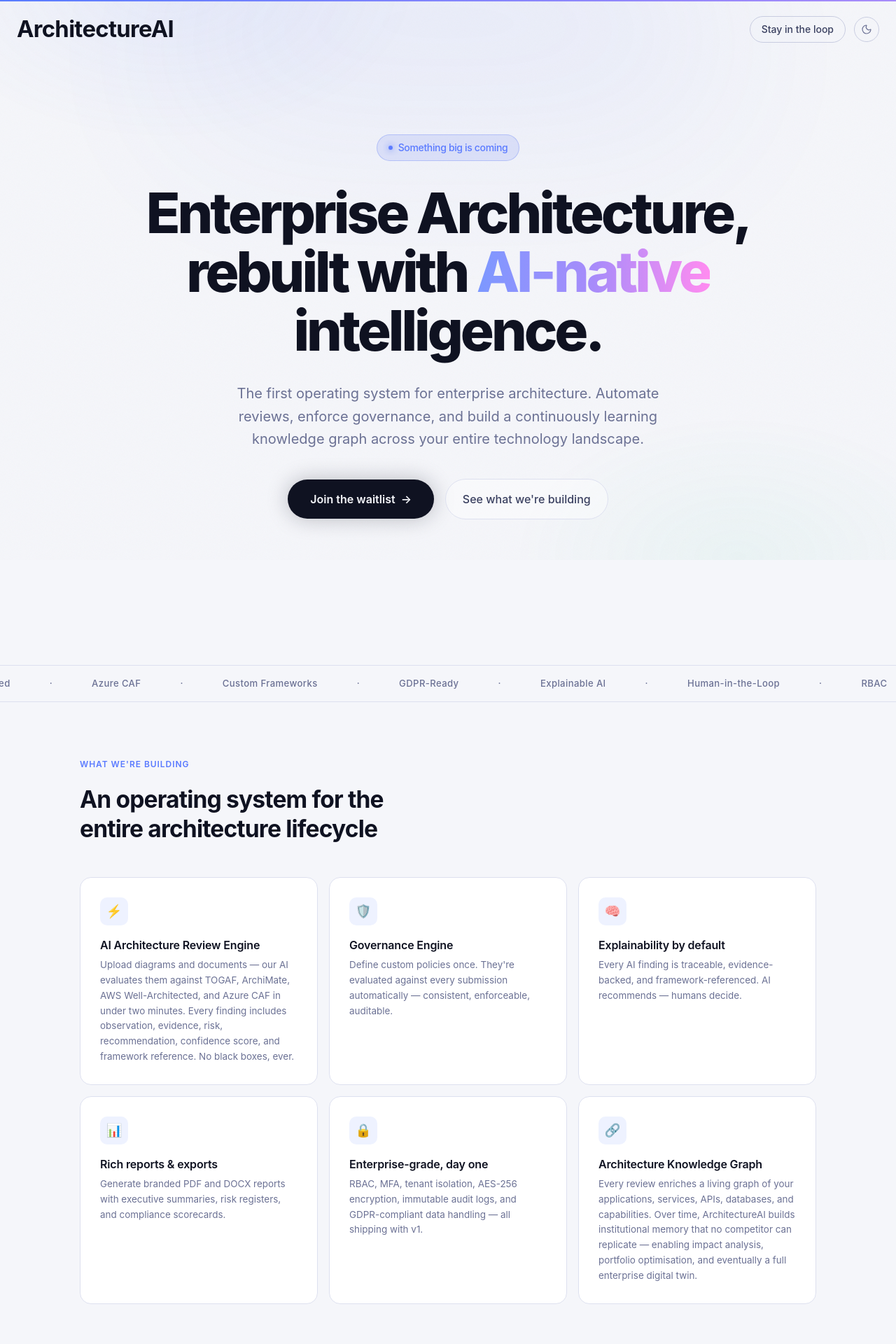
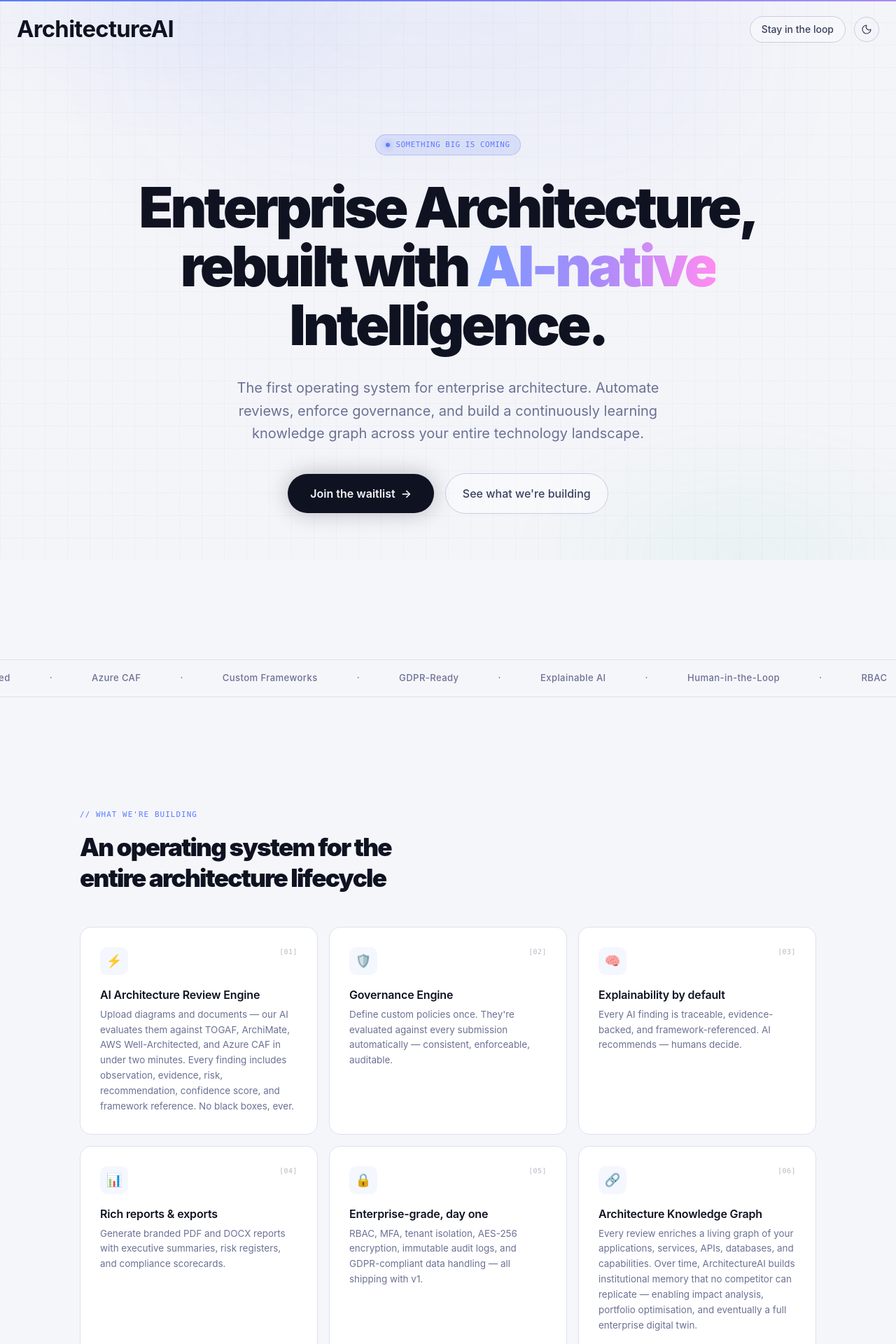
Before and after one commit to Spark-Border/architectureai-waitlist, a Next.js app: page / in a window 1280 px wide. Shown: the top 1920 px of the page at 70% size. Built offline with nearby package versions, Linux system fonts and the light colour scheme.

Commit message:
refactor: enhance UI design with improved typography, refined border colors, interactive hover states, and engineering grid background overlay.

```diff
--- a/src/app/globals.css
+++ b/src/app/globals.css
@@ -18,6 +18,7 @@
   --green-dim:   #1a4d3a;
   --red:         #f87171;
   --scrollbar-thumb: #222840;
+  --grid-color:  rgba(255, 255, 255, 0.018);
 }
 
 /* ─── Light theme ────────────────────────────────────── */
@@ -39,6 +40,7 @@
   --green-dim:   #d2f5e8;
   --red:         #e53e3e;
   --scrollbar-thumb: #c8cce0;
+  --grid-color:  rgba(15, 18, 33, 0.025);
 }
 
 /* ─── Base ───────────────────────────────────────────── */
@@ -78,6 +80,18 @@
   z-index: 0;
   pointer-events: none;
   overflow: hidden;
+}
+
+/* ─── Engineering Grid Blueprint ───────────────────────── */
+.engineering-grid {
+  position: fixed;
+  inset: 0;
+  z-index: 0;
+  pointer-events: none;
+  background-image:
+    linear-gradient(to right, var(--grid-color) 1px, transparent 1px),
+    linear-gradient(to bottom, var(--grid-color) 1px, transparent 1px);
+  background-size: 32px 32px;
 }
 
 /* ─── Scrollbar ──────────────────────────────────────── */
--- a/src/app/layout.tsx
+++ b/src/app/layout.tsx
@@ -32,6 +32,8 @@
         <ThemeProvider>
           {/* Grain texture */}
           <div className="grain-overlay" aria-hidden="true" />
+          {/* Engineering grid blueprint background */}
+          <div className="engineering-grid" aria-hidden="true" />
           {/* Ambient glows */}
           <div className="ambient-container" aria-hidden="true">
             <div className="absolute top-[-30%] left-[-10%] w-[55%] h-[55%] bg-[radial-gradient(ellipse,rgba(88,124,255,0.07)_0%,transparent_70%)] animate-[ambientA_18s_ease-in-out_infinite]" />
--- a/src/components/FeaturesBento.tsx
+++ b/src/components/FeaturesBento.tsx
@@ -46,18 +46,23 @@
       }}
       onMouseMove={handleMouseMove}
       onMouseLeave={handleMouseLeave}
-      className="p-7 rounded-2xl border cursor-default transition-shadow duration-300 hover:shadow-[0_24px_64px_rgba(0,0,0,0.15)] sm:col-span-1"
-      whileHover={{ borderColor: "var(--border)" }}
+      className="p-7 rounded-2xl border cursor-default transition-all duration-300 hover:shadow-[0_12px_40px_rgba(0,0,0,0.1)] sm:col-span-1"
+      whileHover={{ borderColor: "var(--border)", y: -2 }}
     >
+      <div className="flex justify-between items-start mb-4">
         <div
-        className="w-10 h-10 rounded-[10px] flex items-center justify-center text-[1.15rem] mb-4"
+          className="w-10 h-10 rounded-[10px] flex items-center justify-center text-[1.15rem]"
           style={{
-          background: "rgba(88,124,255,0.1)",
+            background: "rgba(88,124,255,0.06)",
             color: "var(--accent-lit)",
             transform: "translateZ(20px)",
           }}
         >
           {icon}
+        </div>
+        <span className="font-mono text-[0.62rem] tracking-wider text-[#6e7388]/50 select-none">
+          [0{index + 1}]
+        </span>
       </div>
       <h3
         className="text-base font-semibold tracking-[-0.01em] mb-1.5"
@@ -116,16 +121,16 @@
 
 export default function FeaturesBento() {
   return (
-    <section id="why">
+    <section id="why" className="py-20">
       <motion.p
         initial={{ opacity: 0, y: 12 }}
         whileInView={{ opacity: 1, y: 0 }}
         viewport={{ once: true }}
         transition={{ duration: 0.5 }}
-        className="text-[0.75rem] font-semibold uppercase tracking-[0.08em] max-w-275 mx-auto px-6 mb-5"
+        className="font-mono text-[0.68rem] uppercase tracking-widest max-w-275 mx-auto px-6 mb-4"
         style={{ color: "var(--accent-lit)" }}
       >
-        What we&apos;re building
+        {"// WHAT WE'RE BUILDING"}
       </motion.p>
 
       <motion.h2
@@ -133,7 +138,7 @@
         whileInView={{ opacity: 1, y: 0 }}
         viewport={{ once: true }}
         transition={{ duration: 0.5, delay: 0.08 }}
-        className="text-[clamp(1.7rem,3vw,2.1rem)] font-bold tracking-tight leading-tight max-w-275 mx-auto px-6 mb-12"
+        className="text-[clamp(1.7rem,3vw,2.2rem)] font-black tracking-tighter leading-tight max-w-275 mx-auto px-6 mb-12"
         style={{ color: "var(--text)" }}
       >
         An operating system for the
--- a/src/components/Hero.tsx
+++ b/src/components/Hero.tsx
@@ -31,7 +31,7 @@
           initial="hidden"
           animate="visible"
           variants={fadeUp}
-          className="inline-flex items-center gap-2 px-3 sm:px-4 py-1.5 sm:py-2 rounded-full border text-[0.8rem] sm:text-sm font-medium mb-6 sm:mb-8 tracking-tight transition-colors hover:bg-white/5"
+          className="inline-flex items-center gap-2 px-3.5 py-1.5 rounded-full border font-mono text-[0.68rem] uppercase tracking-wider mb-6 sm:mb-8 transition-colors hover:bg-white/5"
           style={{
             background: "color-mix(in srgb, var(--accent) 12%, transparent)",
             borderColor: "color-mix(in srgb, var(--accent) 25%, transparent)",
@@ -51,7 +51,7 @@
           initial="hidden"
           animate="visible"
           variants={fadeUp}
-          className="text-4xl sm:text-5xl md:text-6xl lg:text-[5rem] font-extrabold tracking-tighter leading-[1.05] mb-8"
+          className="text-4xl sm:text-5xl md:text-6xl lg:text-[5rem] font-black tracking-tighter leading-[1.05] mb-8"
           style={{ color: "var(--text)" }}
         >
           Enterprise Architecture,
@@ -60,7 +60,7 @@
           <span className="bg-linear-to-r from-[#7b98ff] via-[#a78bfa] to-[#ff8bf0] bg-clip-text text-transparent">
             AI-native
           </span>{" "}
-          intelligence.
+          Intelligence.
         </motion.h1>
 
         {/* Description */}
@@ -106,10 +106,10 @@
             className="w-full sm:w-auto group inline-flex justify-center items-center gap-2 px-6 py-3.5 sm:py-4 rounded-full text-[1rem] font-medium no-underline transition-all duration-200 border"
             style={{
               color: "var(--text-soft)",
-              borderColor: "var(--border-dim)",
+              borderColor: "var(--border)",
               background: "color-mix(in srgb, var(--surface) 40%, transparent)"
             }}
-            whileHover={{ color: "var(--text)", background: "color-mix(in srgb, var(--surface) 80%, transparent)", borderColor: "var(--border)" }}
+            whileHover={{ color: "var(--text)", background: "color-mix(in srgb, var(--surface) 80%, transparent)", borderColor: "var(--accent)" }}
           >
             See what we&apos;re building
           </motion.a>
--- a/src/components/ThemeToggle.tsx
+++ b/src/components/ThemeToggle.tsx
@@ -33,14 +33,14 @@
     <motion.button
       id="theme-toggle-btn"
       onClick={toggleTheme}
-      whileHover={{ scale: 1.05 }}
+      whileHover={{ scale: 1.05, color: "var(--text)", borderColor: "var(--accent-lit)", background: "color-mix(in srgb, var(--accent) 8%, transparent)" }}
       whileTap={{ scale: 0.94 }}
       aria-label="Toggle theme"
-      className="w-9 h-9 rounded-full border flex items-center justify-center transition-colors duration-200 cursor-pointer"
+      className="w-9 h-9 rounded-full border flex items-center justify-center transition-all duration-200 cursor-pointer"
       style={{
         borderColor: "var(--border)",
         background: "transparent",
-        color: "var(--text-muted)",
+        color: "var(--text-soft)",
       }}
     >
       <AnimatePresence mode="wait" initial={false}>
--- a/src/components/TopBar.tsx
+++ b/src/components/TopBar.tsx
@@ -46,12 +46,13 @@
         <div className="flex items-center gap-3">
           <motion.a
             href="#signup"
-            className="hidden sm:inline-flex px-4 py-2 rounded-full border text-sm font-medium transition-colors duration-200 no-underline whitespace-nowrap"
+            className="hidden sm:inline-flex px-4 py-2 rounded-full border text-sm font-medium transition-all duration-200 no-underline whitespace-nowrap"
             style={{
               borderColor: "var(--border)",
               color: "var(--text-soft)",
+              background: "color-mix(in srgb, var(--surface) 30%, transparent)",
             }}
-            whileHover={{ scale: 1.03, borderColor: "var(--accent)", color: "var(--text)" }}
+            whileHover={{ scale: 1.03, borderColor: "var(--accent-lit)", color: "var(--text)", background: "color-mix(in srgb, var(--accent) 8%, transparent)" }}
             whileTap={{ scale: 0.97 }}
           >
             Stay in the loop
--- a/src/components/WaitlistSection.tsx
+++ b/src/components/WaitlistSection.tsx
@@ -41,7 +41,7 @@
 
 /* ── Shared input className (no bg/border — handled via style) ── */
 const inputCls =
-  "w-full px-3 py-2.5 rounded-md text-sm outline-none transition-all duration-200";
+  "w-full px-3 py-2.5 rounded-md text-sm outline-none transition-all duration-200 focus:ring-1 focus:ring-[rgba(88,124,255,0.45)] focus:border-[rgba(88,124,255,0.45)]";
 
 export default function WaitlistSection() {
   const [interest, setInterest] = useState("newsletter");
@@ -155,10 +155,10 @@
                 key={opt.value}
                 onClick={() => setInterest(opt.value)}
                 whileTap={{ scale: 0.995 }}
-                className="flex items-start gap-3.5 p-4 rounded-xl border cursor-pointer transition-all duration-200"
+                className="flex items-start gap-3.5 p-4 rounded-xl border cursor-pointer transition-all duration-200 hover:border-[rgba(88,124,255,0.3)]"
                 style={{
                   borderColor:
-                    interest === opt.value ? "var(--accent)" : "var(--border-dim)",
+                    interest === opt.value ? "var(--accent)" : "var(--border)",
                   background:
                     interest === opt.value
                       ? "rgba(88,124,255,0.06)"
@@ -564,8 +564,8 @@
     <div className="flex flex-col gap-1.5 mb-4">
       <label
         htmlFor={htmlFor}
-        className="text-[0.72rem] font-semibold uppercase tracking-[0.06em]"
-        style={{ color: "var(--text-soft)" }}
+        className="font-mono text-[0.65rem] tracking-wider uppercase"
+        style={{ color: "var(--text-muted)" }}
       >
         {label}
         {required && (
```
Lines whose indentation alone changed are shown as unchanged.
